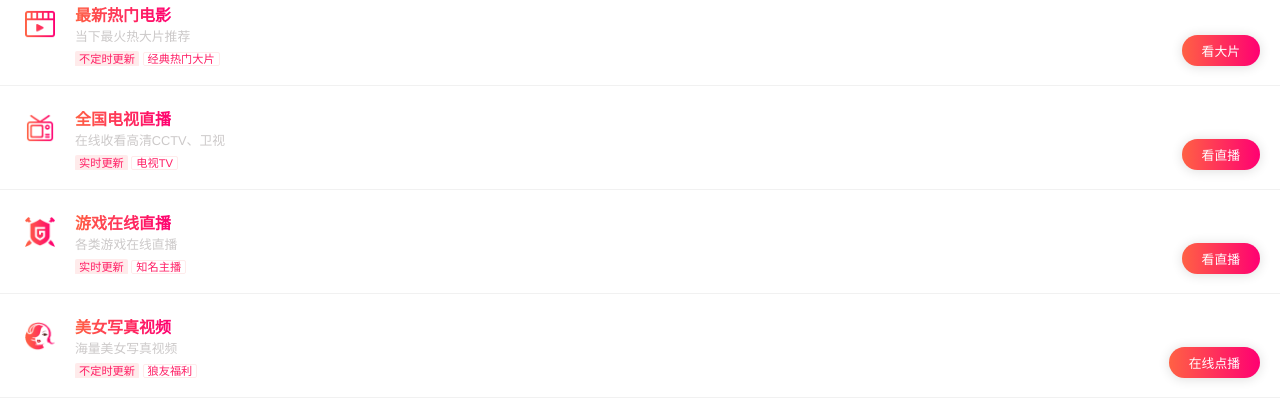
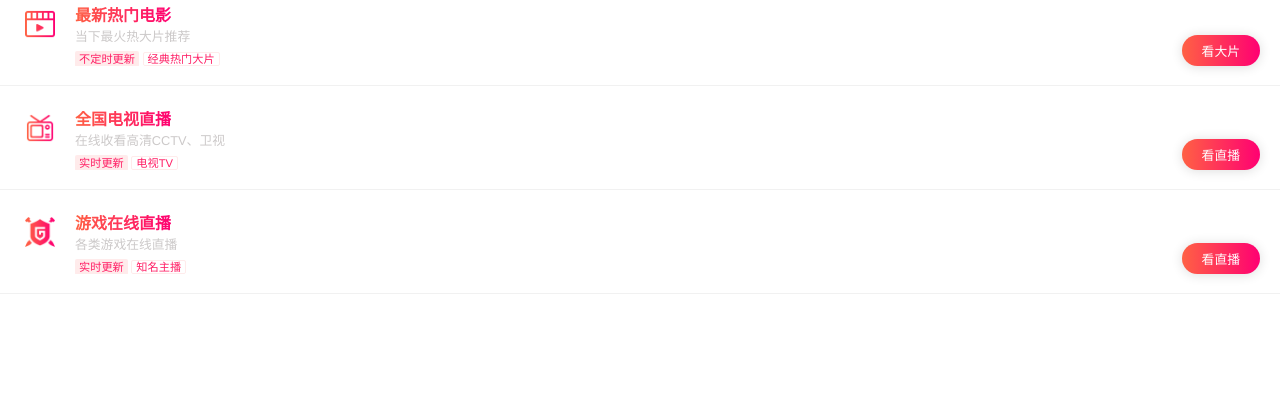
Before and after one commit to dayn97/newDemoGit, a plain HTML site: page widget/html/frame1.html in a window 1280 px wide. Shown: the part 982-1402 px from the top of the page. Drawn offline with Linux system fonts and the light colour scheme.

Commit message:
Update frame1.html

```diff
--- a/widget/html/frame1.html
+++ b/widget/html/frame1.html
@@ -86,7 +86,7 @@
 																			<div class="aui-flex-support">看直播</div>
 																	</a>
 
-																	<a onClick="girlxiezhenList()" class="aui-flex b-line">
+																	<!--<a onClick="girlxiezhenList()" class="aui-flex b-line">
 																			<div class="aui-flex-iphone">
 																					<img src="../image/app/meinvxiezhen.png" alt="">
 																			</div>
@@ -101,7 +101,7 @@
 
 																			</div>
 																			<div class="aui-flex-support">在线点播</div>
-																	</a>
+																	</a>-->
 
 	                            </div>
 	                        </div>
```
